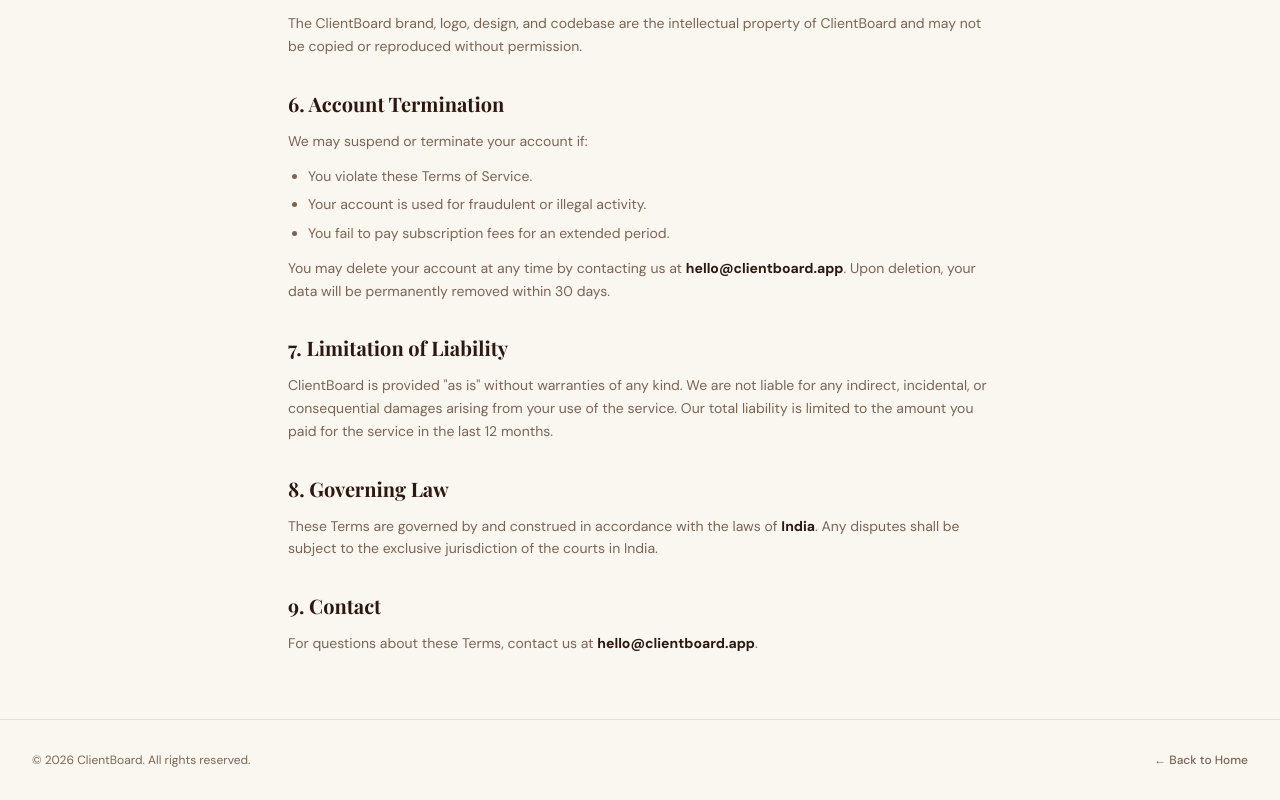
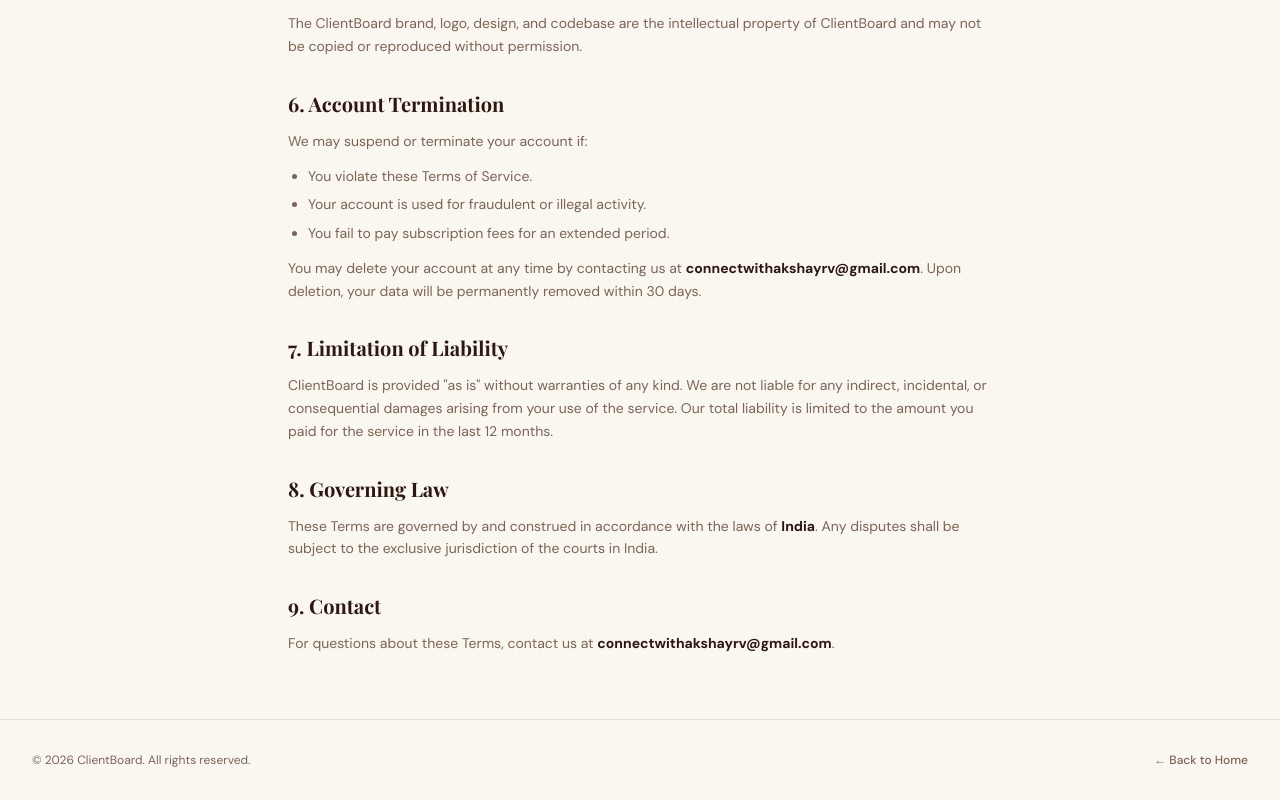
Before and after one commit to connectwithakshayrv/clientboard, a Next.js app: page /terms in a window 1280 px wide. Shown: the part 1218-2018 px from the top of the page. Built offline with nearby package versions, Linux system fonts and the light colour scheme; a web font is replaced by a local one.

Commit message:
Updated contact and implemented a feature in log in

```diff
--- a/src/app/contact/page.tsx
+++ b/src/app/contact/page.tsx
@@ -69,7 +69,7 @@
                   </div>
                   <div>
                     <p className="text-sm font-semibold text-warm-text-primary">Email</p>
-                    <a href="mailto:hello@clientboard.app" className="text-sm text-warm-accent hover:text-warm-accent-hover transition-colors">hello@clientboard.app</a>
+                    <a href="mailto:connectwithakshayrv@gmail.com" className="text-sm text-warm-accent hover:text-warm-accent-hover transition-colors">connectwithakshayrv@gmail.com</a>
                   </div>
                 </div>
 
--- a/src/app/pricing/page.tsx
+++ b/src/app/pricing/page.tsx
@@ -96,7 +96,10 @@
   }
 
   function handleButtonClick(planKey: string, planName: string) {
-    if (!isLoggedIn) { window.location.href = `/login?redirect=/pricing`; return; }
+    if (!isLoggedIn) {
+      window.location.href = `/login?redirect=/pricing`;
+      return;
+    }
     handleCheckout(planKey, planName);
   }
 
@@ -210,7 +213,7 @@
                         <svg className="animate-spin h-4 w-4" fill="none" viewBox="0 0 24 24"><circle className="opacity-25" cx="12" cy="12" r="10" stroke="currentColor" strokeWidth="4" /><path className="opacity-75" fill="currentColor" d="M4 12a8 8 0 018-8V0C5.373 0 0 5.373 0 12h4zm2 5.291A7.962 7.962 0 014 12H0c0 3.042 1.135 5.824 3 7.938l3-2.647z" /></svg>
                         Processing...
                       </span>
-                    ) : isLoggedIn ? "Get Started" : "Sign in to get started"}
+                    ) : "Get Started"}
                   </button>
                 </div>
               </div>
--- a/src/app/privacy-policy/page.tsx
+++ b/src/app/privacy-policy/page.tsx
@@ -79,13 +79,13 @@
               <li>Request deletion of your account and associated data.</li>
               <li>Export your data in a standard format.</li>
             </ul>
-            <p>To exercise any of these rights, email us at <strong className="text-warm-text-primary">hello@clientboard.app</strong>.</p>
+            <p>To exercise any of these rights, email us at <strong className="text-warm-text-primary">connectwithakshayrv@gmail.com</strong>.</p>
           </Section>
 
           <Section title="7. Contact Us">
             <p>If you have questions about this Privacy Policy, contact us:</p>
             <ul className="list-none space-y-1 text-warm-text-secondary text-sm">
-              <li>📧 Email: <strong className="text-warm-text-primary">hello@clientboard.app</strong></li>
+              <li>📧 Email: <strong className="text-warm-text-primary">connectwithakshayrv@gmail.com</strong></li>
               <li>🏢 Company: <strong className="text-warm-text-primary">ClientBoard, India</strong></li>
             </ul>
           </Section>
--- a/src/app/terms/page.tsx
+++ b/src/app/terms/page.tsx
@@ -74,7 +74,7 @@
               <li>Your account is used for fraudulent or illegal activity.</li>
               <li>You fail to pay subscription fees for an extended period.</li>
             </ul>
-            <p>You may delete your account at any time by contacting us at <strong className="text-warm-text-primary">hello@clientboard.app</strong>. Upon deletion, your data will be permanently removed within 30 days.</p>
+            <p>You may delete your account at any time by contacting us at <strong className="text-warm-text-primary">connectwithakshayrv@gmail.com</strong>. Upon deletion, your data will be permanently removed within 30 days.</p>
           </Section>
 
           <Section title="7. Limitation of Liability">
@@ -86,7 +86,7 @@
           </Section>
 
           <Section title="9. Contact">
-            <p>For questions about these Terms, contact us at <strong className="text-warm-text-primary">hello@clientboard.app</strong>.</p>
+            <p>For questions about these Terms, contact us at <strong className="text-warm-text-primary">connectwithakshayrv@gmail.com</strong>.</p>
           </Section>
         </div>
       </main>
```
